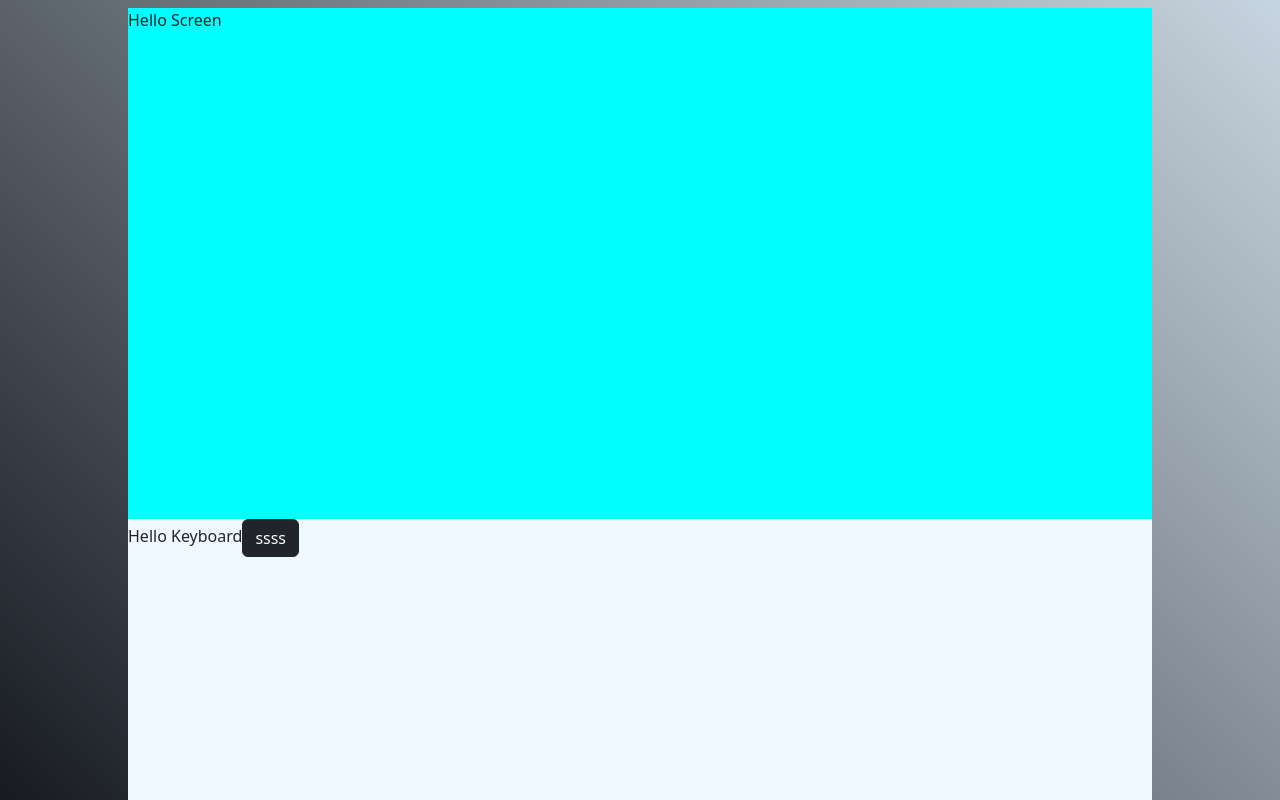
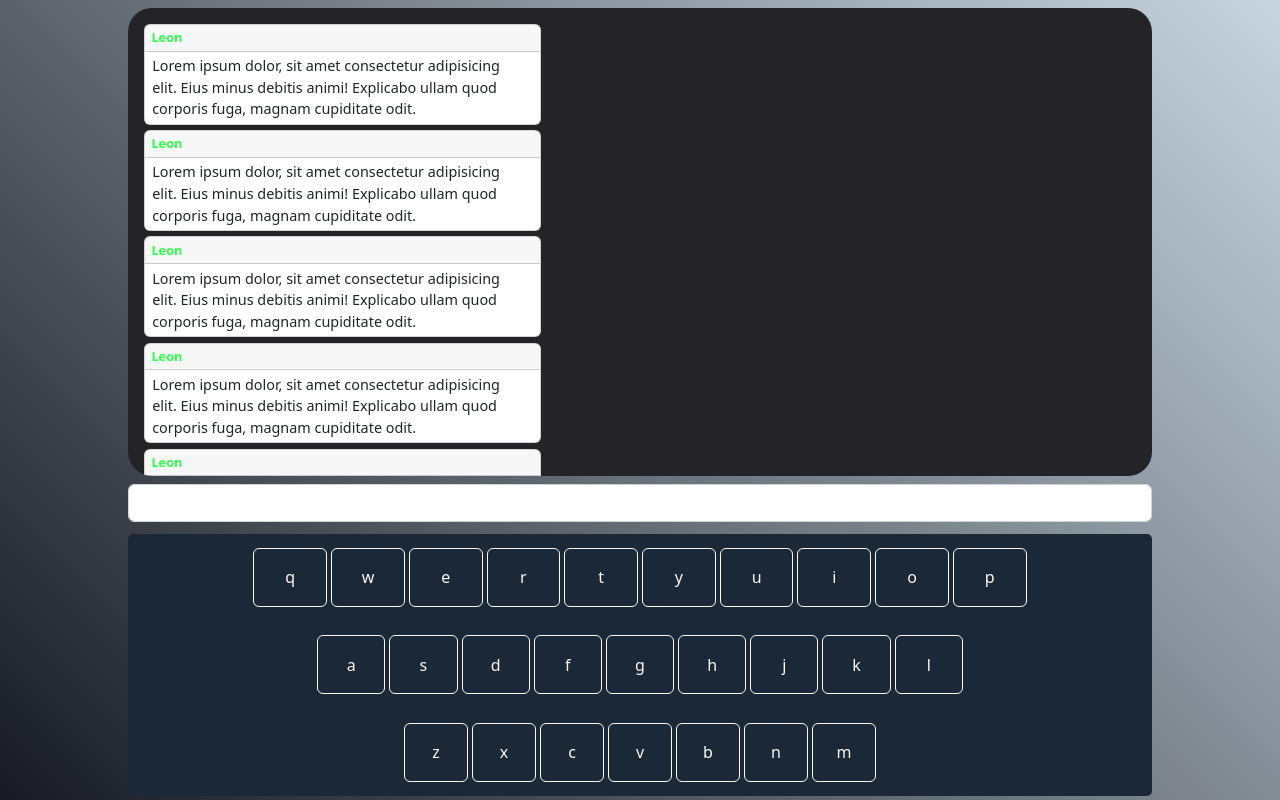
Before and after one commit to LeonsChub/self-chat, a React (Create React App) app: page / in a window 1280 px wide. Built offline with nearby package versions, Linux system fonts and the light colour scheme.

Commit message:
styling done

```diff
--- a/src/App.js
+++ b/src/App.js
@@ -1,15 +1,13 @@
-import Button from 'react-bootstrap/Button'
+import Button from 'react-bootstrap/Button';
+import Keyboard from './Components/Keyboard/Keyboard';
+import Screen from './Components/Screen/Screen';
+
 function App() {
   return (
     <div className="App">
-      <section id="main-content" className='pt-2'>
-        <div id="screen">
-          Hello Screen
-        </div>
-        <div id="keyboard">
-          Hello Keyboard
-          <Button variant='dark'>ssss</Button>
-        </div>
+      <section id="main-content" className="pt-2">
+        <Screen />
+        <Keyboard />
       </section>
     </div>
   );
--- /dev/null
+++ b/src/Components/Keyboard/Keyboard.jsx
@@ -0,0 +1,31 @@
+import React from 'react'
+import Button  from 'react-bootstrap/Button'
+import './keyboard.css'
+
+
+function Keyboard() {
+  const qwertyArr = 'q w e r t y u i o p a s d f g h j k l z x c v b n m'.split(' ');
+  const topRow = qwertyArr.splice(0,10);
+  const midRow = qwertyArr.splice(0,9);
+  const botRow = qwertyArr;
+
+
+  function arrToBtn(arr){
+    return arr.map((key)=>{
+        return <Button className='keyCell' key={key}  variant='outline-light'>
+                {key}
+              </Button>
+    });
+  }
+
+  return (
+    <div id="keyboard" className = 'my-1'>
+
+        <div className="keyRow" id='topRow'>{arrToBtn(topRow)}</div>
+        <div className="keyRow" id='midRow'>{arrToBtn(midRow)}</div>
+        <div className="keyRow" id='botRow'>{arrToBtn(botRow)}</div>
+    </div>
+  )
+}
+
+export default Keyboard
--- /dev/null
+++ b/src/Components/Keyboard/keyboard.css
@@ -0,0 +1,34 @@
+#keyboard{
+    display: flex;
+    flex-flow: column;
+    justify-content: space-around;
+    align-items: center;
+
+    background-color: #1b2838;
+    border-radius: 5px;
+}
+
+.keyRow{
+    width: 80%;
+    height: 25%;
+    margin-inline: auto;
+    display: flex;
+
+    align-items: center;
+    justify-content: center;
+}
+.keyCell{
+    width: max(4em, 9%);
+    height: 90%;
+
+    margin-inline: 2px;
+
+}
+
+#midRow{
+    padding-inline: 3%;
+}
+
+#botRow{
+    padding-inline: 11%;
+}
--- /dev/null
+++ b/src/Components/Message/Message.jsx
@@ -0,0 +1,20 @@
+import './message.css'
+import { Card } from 'react-bootstrap'
+function Message() {
+  return (
+        <Card className="msgWrap">
+
+          <Card.Header className='textSender'>
+            Leon
+          </Card.Header>
+
+          <Card.Body className='textContent'>
+            <Card.Text>
+              Lorem ipsum dolor, sit amet consectetur adipisicing elit. Eius minus debitis animi! Explicabo ullam quod corporis fuga, magnam cupiditate odit.
+            </Card.Text>
+          </Card.Body>
+        </Card>
+  )
+}
+
+export default Message
--- /dev/null
+++ b/src/Components/Message/message.css
@@ -0,0 +1,20 @@
+.msgWrap{
+    width: fit-content;
+    max-width: 40%;
+    margin-bottom: 0.35em;
+}
+
+.msgWrap .textSender{
+    font-size: 0.8em;
+    font-weight: bold;
+    color: rgb(47, 255, 75);
+
+    padding: 0.25em 0 0.25em 0.5em;
+}
+
+.msgWrap .textContent{
+    font-size: 0.9em;
+    padding-block: 0.25em;
+    padding-inline-start: 0.5em;
+
+}
--- /dev/null
+++ b/src/Components/Screen/Screen.jsx
@@ -0,0 +1,31 @@
+import React from 'react'
+import './screen.css'
+import Message from '../Message/Message'
+import Form from 'react-bootstrap/Form'
+
+function Screen() {
+  return (
+    <>
+      <div id="screen">
+        <Message/>
+        <Message/>
+        <Message/>
+        <Message/>
+        <Message/>
+        <Message/>
+        <Message/>
+        <Message/>
+        <Message/>
+        <Message/>
+      </div>
+      <Form>
+      <Form.Group className='d-flex align-items-center my-2'>
+        <Form.Control size="md" type="text" />
+      </Form.Group>
+      </Form>
+    </>
+
+  )
+}
+
+export default Screen
--- /dev/null
+++ b/src/Components/Screen/screen.css
@@ -0,0 +1,8 @@
+#screen{
+    overflow-y: scroll;
+
+    background-color: rgb(36, 36, 38);
+    border-radius: 1.5em;
+
+    padding: 1em;
+}
--- a/src/index.css
+++ b/src/index.css
@@ -26,11 +26,8 @@ code {
 }
 
 #main-content > #screen{
-  flex-grow: 2;
-
-  background-color: aqua;
+  flex: 3 0 50vh;
 }
 #main-content > #keyboard{
-  flex-grow: 1;
-  background-color: aliceblue;
+  flex: 1 0 30vh;
 }
```
